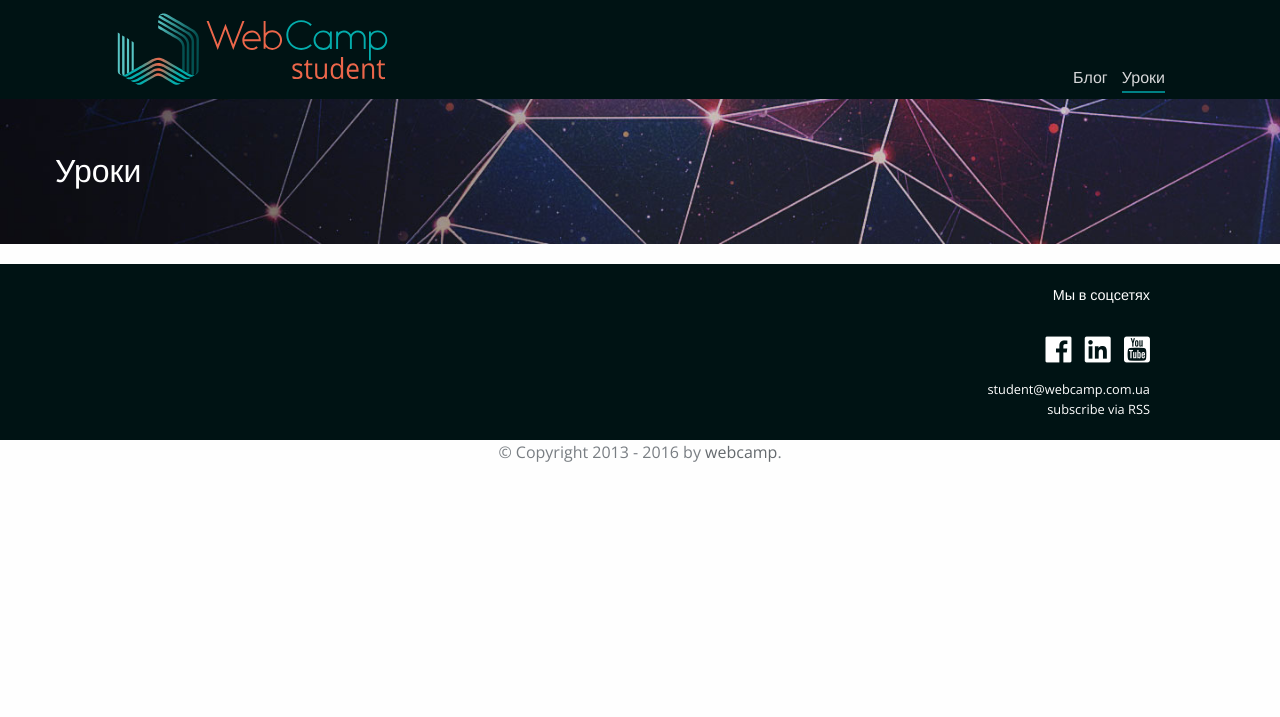
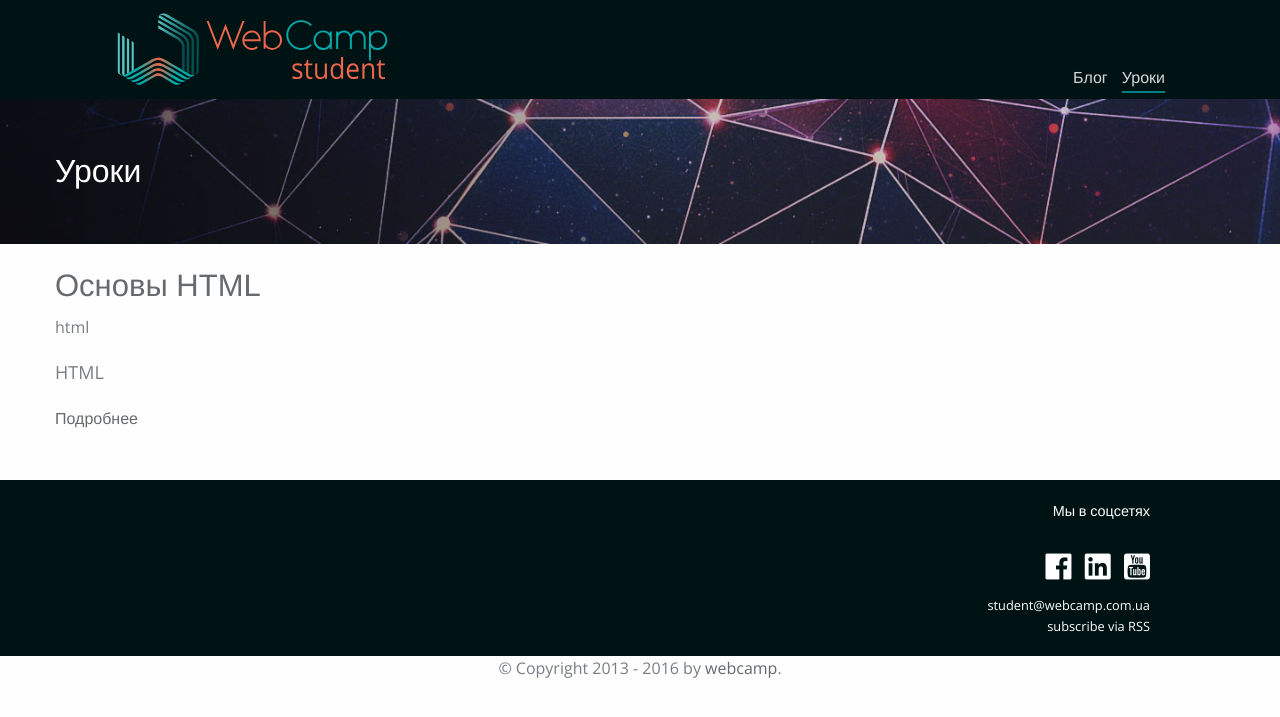
Before and after one commit to student-webcamp/student-webcamp.github.io, a Jekyll site: the page built from tutorials.md, in a window 1280 px wide. Shown: the top 717 px of the page. Built offline with Jekyll 4.4.1, drawn with Linux system fonts in a browser that asks for light colours.

Commit message:
tutorial

```diff
--- /dev/null
+++ b/_layouts/tutorials.html
@@ -0,0 +1,40 @@
+---
+layout: default
+---
+<article class="post">
+
+    <header class="post-header">
+        <div class="page__header course">
+            <div class="row">
+                <div class="medium-3 columns end">
+                    <h1 class="page__title text-capitalize">{{ page.title }}</h1>
+                </div>
+            </div>
+        </div>
+    </header>
+    <div class="row mb-50">
+        {% for post in site.categories.tutorials limit:2 %}
+        <div class="large-6 columns closest {% if forloop.last == true %}end{% endif %}">
+            <h3><a href="{{post.url}}">{{ post.title }}</a></h3>
+            {% for tag in post.tags%}
+            <span>{{tag}}</span>
+            {% endfor %}
+            <p>{{ post.excerpt }}</p>
+            <a href="{{post.url}}">Подробнее</a>
+        </div>
+        {% endfor %}
+        {% for post in site.categories.tutorials offset:2 %}
+        <div class="medium-4 columns closest {% if forloop.last == true %}end{% endif %}">
+            <h4><a href="{{post.url}}">{{ post.title }}</a></h4>
+            <p>{{ post.excerpt }}</p>
+            <a href="{{post.url}}">Подробнее</a>
+        </div>
+        {% endfor %}
+        <!--list posts in category-->
+    </div>
+
+    <div class="post-content">
+        {{ content }}
+    </div>
+
+</article>
```
Also changed, not shown: _layouts/post.html (+10 -2 lines), _posts/2016-04-27-intro-html.markdown (added, +8 -0 lines), tutorials.md (+1 -1 lines).
